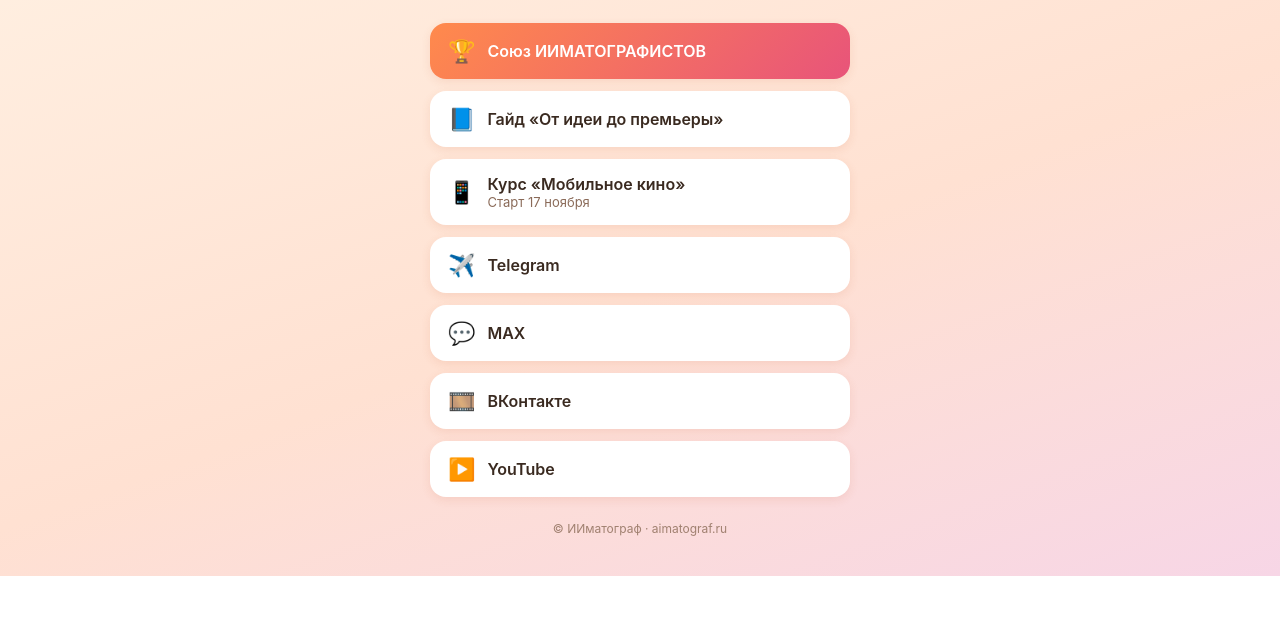
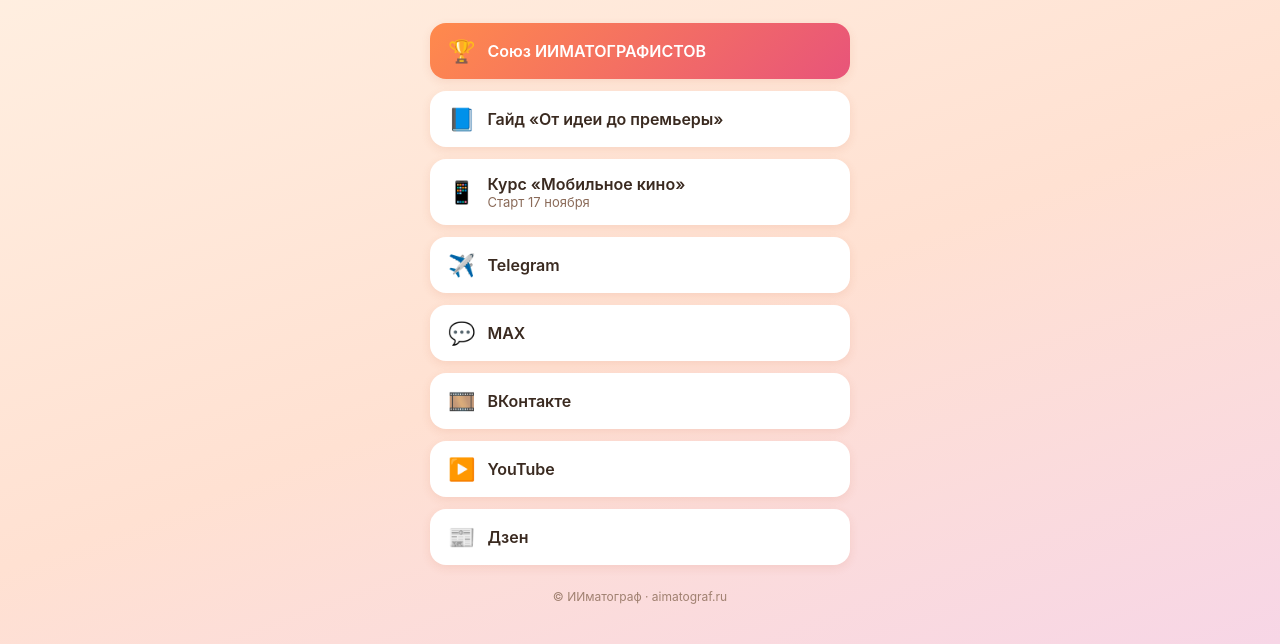
Before and after one commit to kan7739684-max/kan7739684-max.github.io, a plain HTML site: page links/index.html in a window 1280 px wide. Shown: the part 242-886 px from the top of the page. Before the commit the page ends 818 px from the top, so only its background shows below. Drawn offline with Linux system fonts and the light colour scheme.

Commit message:
links: Дзен

```diff
--- a/links/index.html
+++ b/links/index.html
@@ -31,5 +31,6 @@
 <a class="b" href="https://max.ru/join/v24cNRBgyVcJ0jRERlIljtIofo5lcW4U6NdD8YJnHGo"><span class="e">💬</span><span>MAX</span></a>
 <a class="b" href="https://vk.ru/kino_pritchi"><span class="e">🎞️</span><span>ВКонтакте</span></a>
 <a class="b" href="https://www.youtube.com/@aimatograf"><span class="e">▶️</span><span>YouTube</span></a>
+<a class="b" href="https://dzen.ru/cinematotravel"><span class="e">📰</span><span>Дзен</span></a>
 <footer>© ИИматограф · aimatograf.ru</footer>
 </div></body></html>
```
